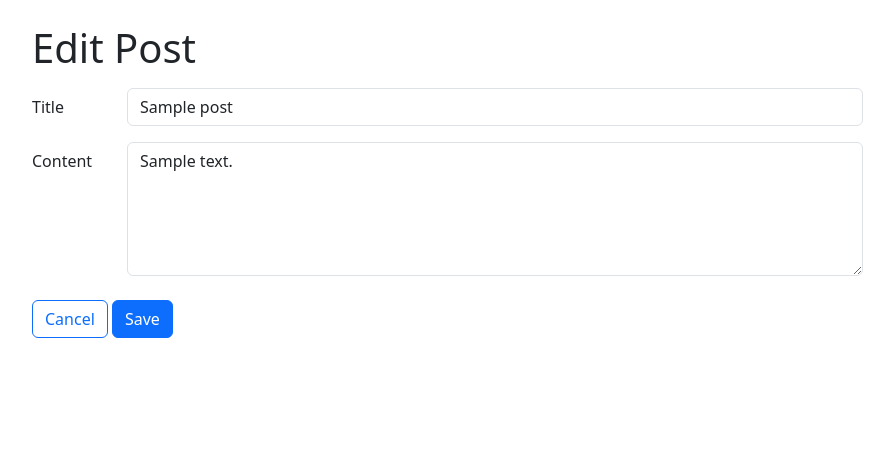
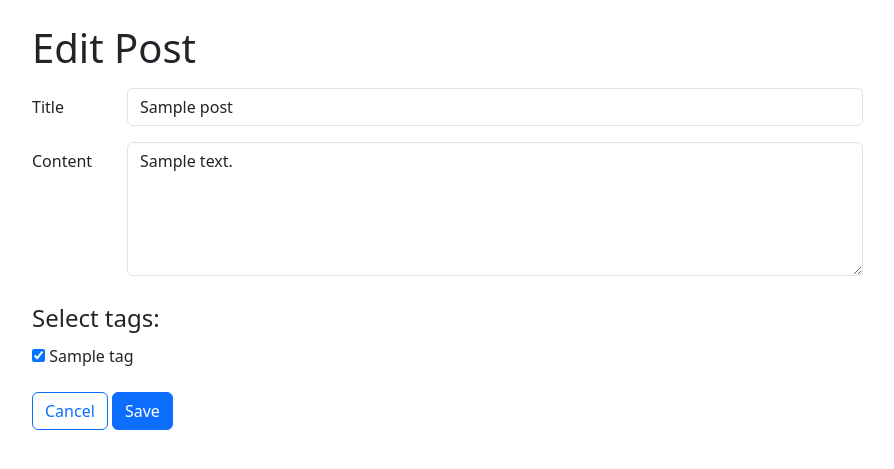
Before and after one commit to juliahorton/flask-blogly, a Flask app: page /posts/1/edit in a window 1280 px wide. Shown: the top 469 px of the page, without its empty margins (50-944 px from the left). Run offline with Flask 3, Linux system fonts and the light colour scheme; tables that the repository leaves empty hold one stand-in row (values such as "Sample post").

Commit message:
added tagging functionality

```diff
--- a/app.py
+++ b/app.py
@@ -2,7 +2,7 @@
 
 from flask import Flask, request, redirect, render_template
 from flask_debugtoolbar import DebugToolbarExtension
-from models import db, connect_db, User, Post
+from models import db, connect_db, User, Post, Tag
 import datetime
 
 app = Flask(__name__)
@@ -33,7 +33,9 @@ def show_users():
 
         users = User.query.order_by(User.last_name, User.first_name).all()
 
-        return render_template("users/index.html", users=users)
+        tags = Tag.query.order_by(Tag.id).all()
+
+        return render_template("users/index.html", users=users, tags=tags)
 
 
 @app.route("/users/new", methods=["GET"])
@@ -105,7 +107,9 @@ def add_post(user_id):
 
     user = User.query.get_or_404(user_id)
 
-    return render_template("posts/new.html", user=user)
+    tags = Tag.query.order_by(Tag.id).all()
+
+    return render_template("posts/new.html", user=user, tags=tags)
 
 @app.route("/users/<int:user_id>/posts/new", methods=["POST"])
 def handle_new_post(user_id):
@@ -118,6 +122,11 @@ def handle_new_post(user_id):
     created_at = datetime.datetime.now()
 
     post = Post(title=title, content=content, created_at=created_at, user_id=user_id)
+
+    tags = request.form.getlist('tags')
+
+    for tag in tags:
+        post.associated_tags.append(Tag.query.filter(Tag.name == tag).one())
 
     db.session.add(post)
     db.session.commit()
@@ -139,8 +148,9 @@ def show_edit_post(post_id):
 
     post = Post.query.get_or_404(post_id)
     user = User.query.get_or_404(post.user_id)
+    tags = Tag.query.order_by(Tag.id).all()
 
-    return render_template("posts/edit.html", post=post, user=user)
+    return render_template("posts/edit.html", post=post, user=user, tags=tags)
 
 @app.route("/posts/<int:post_id>/edit", methods=["POST"])
 def handle_edit_post(post_id):
@@ -150,6 +160,12 @@ def handle_edit_post(post_id):
 
     post.title = request.form["post-title"]
     post.content = request.form["post-content"]
+    post.associated_tags = []
+
+    tags = request.form.getlist('tags')
+
+    for tag in tags:
+        post.associated_tags.append(Tag.query.filter(Tag.name == tag).one())
 
     db.session.add(post)
     db.session.commit()
@@ -168,3 +184,65 @@ def delete_post(post_id):
     db.session.commit()
 
     return redirect(f"/users/{user.id}")
+
+@app.route("/tags")
+def tags():
+
+     tags = Tag.query.order_by(Tag.id).all()
+
+     return render_template("tags/index.html", tags=tags)
+
+@app.route("/tags/<int:tag_id>")
+def show_tag(tag_id):
+
+    tag = Tag.query.get_or_404(tag_id)
+
+    posts = tag.associated_posts
+
+    return render_template("tags/show.html", tag=tag, posts=posts)
+
+
+@app.route("/tags/new")
+def add_tag():
+
+     return render_template("tags/new.html")
+
+@app.route("/tags/new", methods=["POST"])
+def handle_add_tag():
+
+    name = request.form["tag-name"]
+
+    tag = Tag(name=name)
+
+    db.session.add(tag)
+    db.session.commit()
+
+    return redirect("/tags")
+
+
+@app.route("/tags/<int:tag_id>/edit")
+def show_edit_tag(tag_id):
+
+    tag = Tag.query.get_or_404(tag_id)
+
+    return render_template("tags/edit.html", tag=tag)
+
+@app.route("/tags/<int:tag_id>/edit", methods=["POST"])
+def handle_edit_tag(tag_id):
+
+    tag = Tag.query.get_or_404(tag_id)
+
+    tag.name = request.form['tag-name']
+
+    db.session.add(tag)
+    db.session.commit()
+
+    return redirect(f"/tags/{tag.id}")
+
+@app.route("/tags/<int:tag_id>/delete", methods=["POST"])
+def delete_tag(tag_id):
+
+    Tag.query.filter_by(id=tag_id).delete()
+    db.session.commit()
+
+    return redirect('/tags')
--- a/templates/posts/edit.html
+++ b/templates/posts/edit.html
@@ -25,6 +25,26 @@ Edit Post
         </div>
     </div>
 
+    <div class="row mb-4">
+        <fieldset>
+            <legend>Select tags:</legend>
+
+            {% for tag in tags %}
+                {% if tag in post.associated_tags %}
+                <div>
+                    <input type="checkbox" name="tags" value="{{tag.name}}" checked>
+                    <label for="{{tag.name}}">{{tag.name}}</label>
+                </div>
+                {% else %}
+                <div>
+                    <input type="checkbox" name="tags" value="{{tag.name}}">
+                    <label for="{{tag.name}}">{{tag.name}}</label>
+                </div>
+                {% endif %}
+            {% endfor %}
+        </fieldset>
+    </div>
+
     <div class="row">
         <div class="col-auto">
             <a class="btn btn-outline-primary" href="/users/{{user.id}}">Cancel</a>
@@ -32,8 +52,6 @@ Edit Post
         </div>
 
     </div>
-
-
 </form>
 
 
```
Also changed, not shown: models.py (+28 -0 lines), seed.py (+19 -1 lines), templates/posts/new.html (+18 -1 lines), templates/posts/show.html (+11 -0 lines), templates/tags/edit.html (added, +23 -0 lines), templates/tags/index.html (added, +20 -0 lines), templates/tags/new.html (added, +21 -0 lines), templates/tags/show.html (added, +23 -0 lines), templates/users/index.html (+13 -3 lines).
